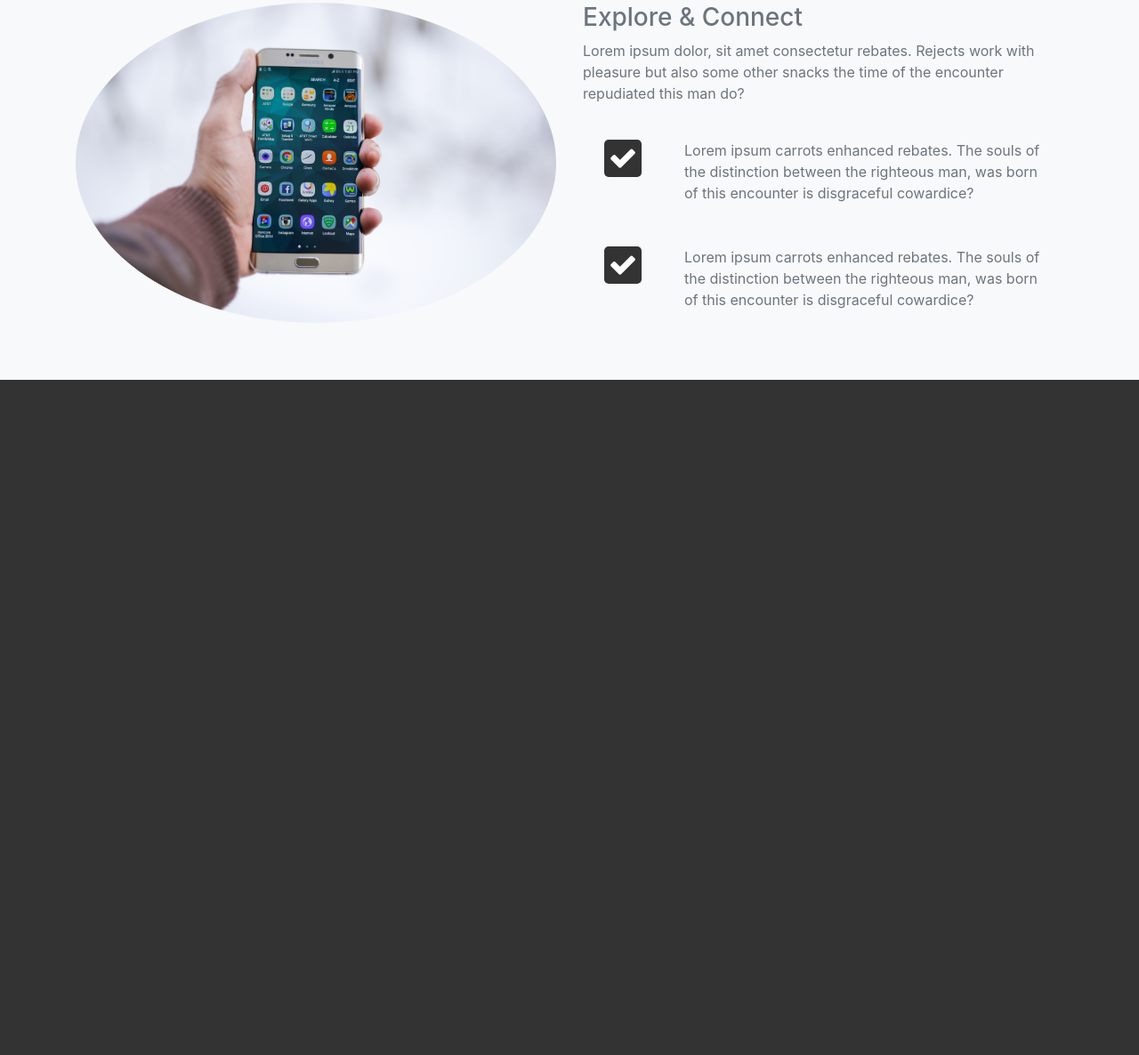
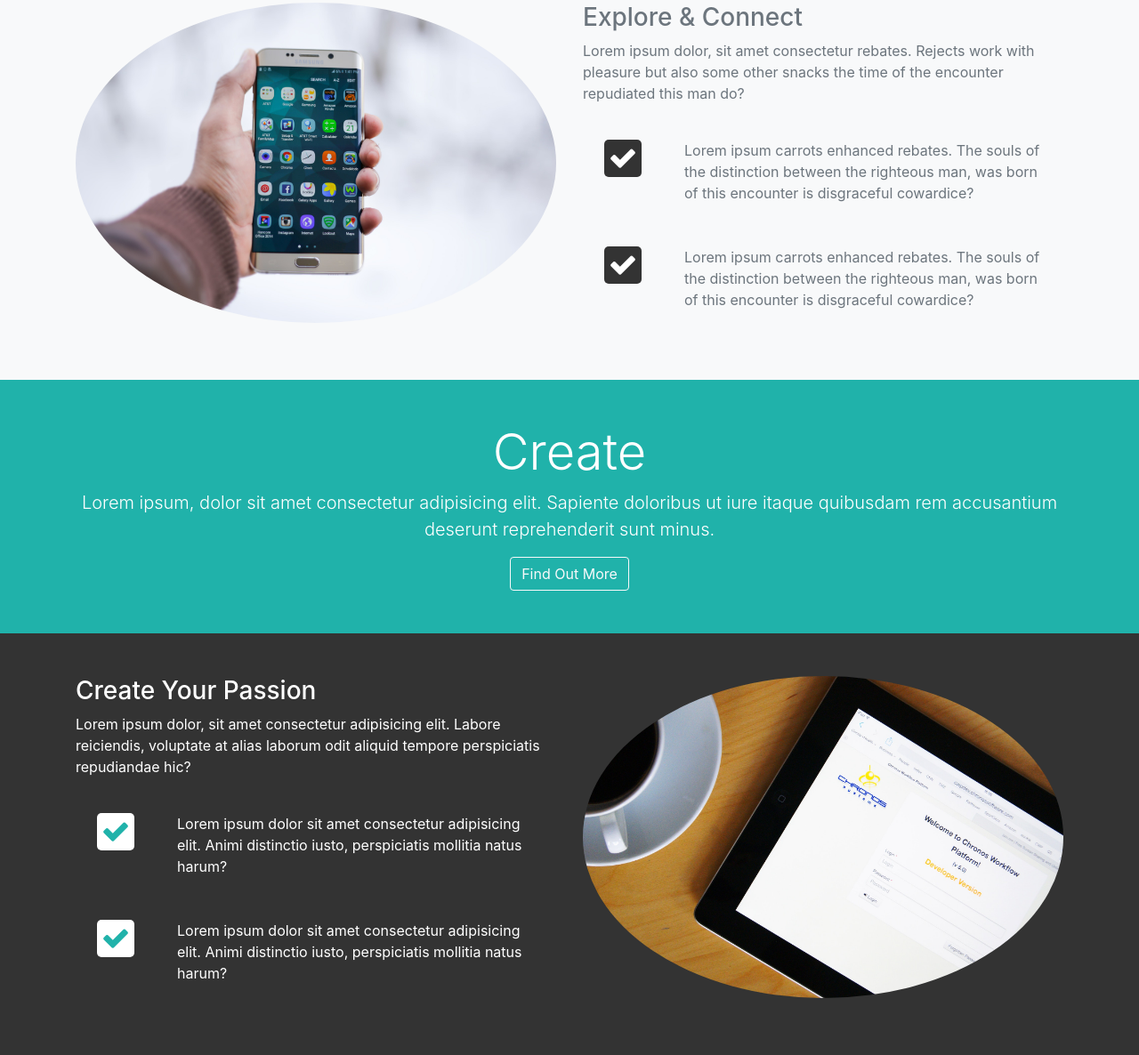
Before and after one commit to KrushankantP/loopLAB, a plain HTML site: page index.html in a window 1280 px wide. Shown: the part 1030-2216 px from the top of the page at 89% size. Before the commit the page ends 1457 px from the top, so only its background shows below. Drawn offline with nearby package versions, Linux system fonts and the light colour scheme.

Commit message:
Create section Added

```diff
--- a/index.html
+++ b/index.html
@@ -149,6 +149,53 @@
     </div>
 </section>
 
+<!-- CREATE HEAD -->
+<section id="create-head-section" class="bg-primary">
+    <div class="container">
+        <div class="row">
+            <div class="col text-center py-5">
+                <h1 class="display-4">Create</h1>
+                <p class="lead">Lorem ipsum, dolor sit amet consectetur adipisicing elit. Sapiente doloribus ut iure itaque quibusdam rem accusantium
+                    deserunt reprehenderit sunt minus.</p>
+                <a href="#" class="btn btn-outline-light">Find Out More</a>
+            </div>
+        </div>
+    </div>
+</section>
+
+<!-- CREATE SECTION -->
+<section id="create-section" class="py-5">
+    <div class="container">
+        <div class="row">
+            <div class="col-md-6 order-2">
+                <img src="img/create-section1.jpg" alt="" class="img-fluid mb-3 rounded-circle">
+            </div>
+            <div class="col-md-6 order-1">
+                <h3>Create Your Passion</h3>
+                <p>Lorem ipsum dolor, sit amet consectetur adipisicing elit. Labore reiciendis, voluptate at alias laborum odit aliquid
+                    tempore perspiciatis repudiandae hic?</p>
+                <div class="d-flex">
+                    <div class="p-4 align-self-start">
+                        <i class="fa fa-check fa-2x"></i>
+                    </div>
+                    <div class="p-4 align-self-end">
+                        Lorem ipsum dolor sit amet consectetur adipisicing elit. Animi distinctio iusto, perspiciatis mollitia natus harum?
+                    </div>
+                </div>
+
+                <div class="d-flex">
+                    <div class="p-4 align-self-start">
+                        <i class="fa fa-check fa-2x"></i>
+                    </div>
+                    <div class="p-4 align-self-end">
+                        Lorem ipsum dolor sit amet consectetur adipisicing elit. Animi distinctio iusto, perspiciatis mollitia natus harum?
+                    </div>
+                </div>
+            </div>
+        </div>
+    </div>
+</section>
+
 <script src="https://code.jquery.com/jquery-3.5.1.slim.min.js"
         integrity="sha384-DfXdz2htPH0lsSSs5nCTpuj/zy4C+OGpamoFVy38MVBnE+IbbVYUew+OrCXaRkfj"
         crossorigin="anonymous"></script>
```
